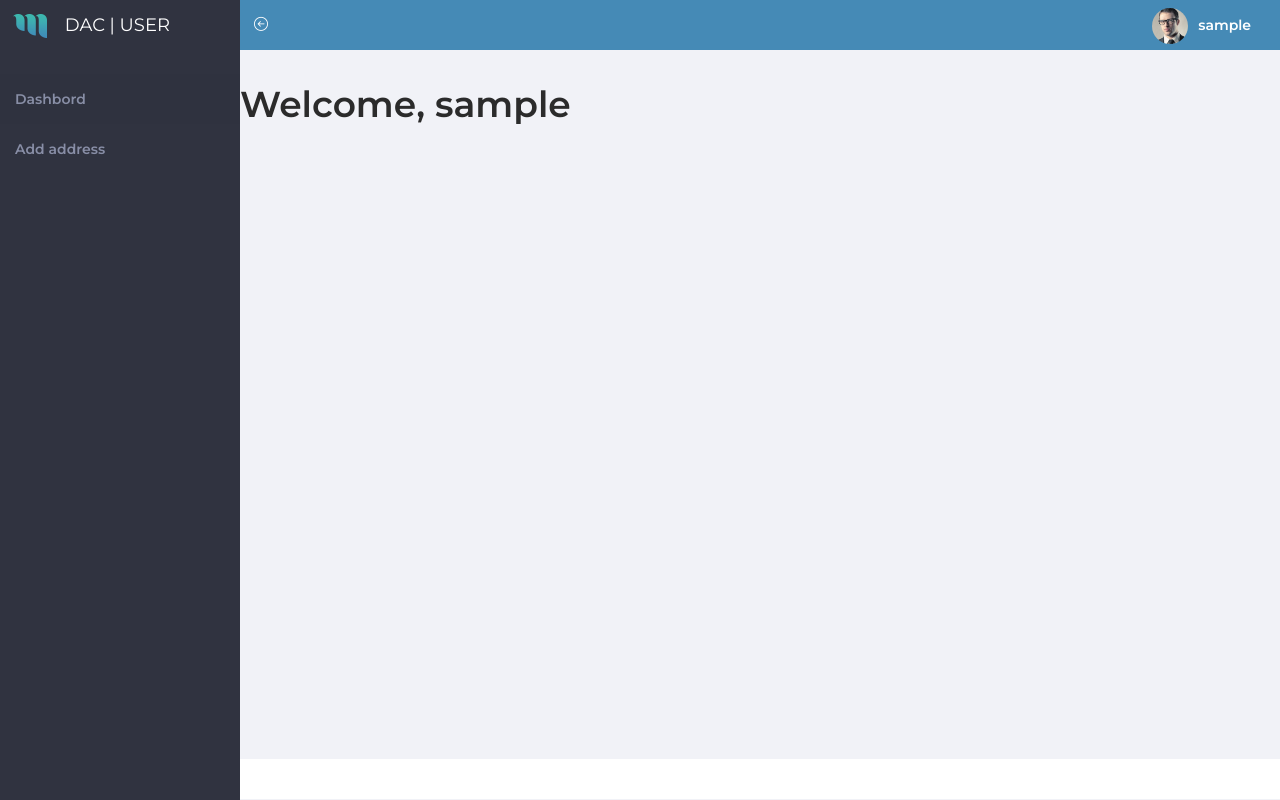
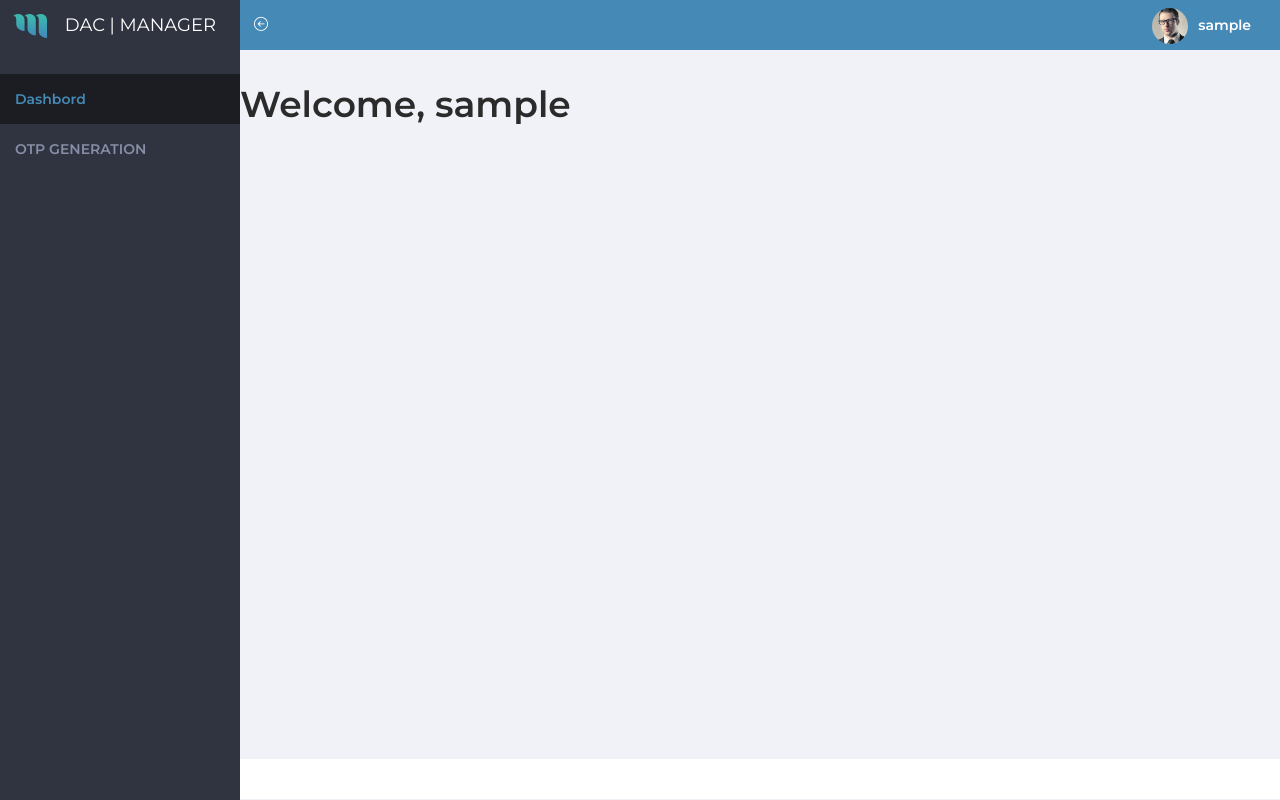
Before and after one commit to abhayruparel/sem-viii-ibm-g02-digital-access-code-generation, a PHP site: page /managerDashboard.php in a window 1280 px wide. Run offline with PHP 8.4, Linux system fonts and the light colour scheme; the visitor is signed in with stand-in values (Sample User, id 1); some web fonts are replaced.

Commit message:
manager: generate dashboard items  and fix redirect links

```diff
--- a/manager/managerHeader.php
+++ b/manager/managerHeader.php
@@ -4,7 +4,7 @@ session_start();
 
 // Check if the user is logged in, if not then redirect him to login page
 if (!isset($_SESSION["loggedin"]) || $_SESSION["loggedin"] !== true) {
-    header("location: user_login.php");
+    header("location: manager_login.php");
     exit;
 }
 ?>
@@ -47,7 +47,7 @@ if (!isset($_SESSION["loggedin"]) || $_SESSION["loggedin"] !== true) {
                     <div class="top-left-part">
                         <a class="logo" href="index.php"><b><img src="../assets/images/maple-icon.png"
                                     alt="Home"></b><span class="hidden-xs">
-                                <font>DAC | User</font>
+                                <font>DAC | Manager</font>
                             </span></a>
                     </div>
                     <ul class="nav navbar-top-links navbar-left">
@@ -89,13 +89,13 @@ if (!isset($_SESSION["loggedin"]) || $_SESSION["loggedin"] !== true) {
                             <!-- <b>Main Menu</b> -->
                         </li>
                         <li class="active">
-                            <a href="userDashboard.php" class="waves-effect"><b>Dashbord</b></a>
+                            <a href="managerDashboard.php" class="waves-effect"><b>Dashbord</b></a>
                         </li>
                         <!-- <li class="active">
                         <a href="display_admins.php" class="waves-effect"><b>Display Admin</b></a>
                     </li> -->
                         <li>
-                            <a href="collectAddress.php" class="waves-effect"><b>Add address</b></a>
+                            <a href="generate_otp.php" class="waves-effect"><b>OTP GENERATION</b></a>
                         </li>
                     </ul>
                 </div>
--- a/manager/managerSignUp.php
+++ b/manager/managerSignUp.php
@@ -14,7 +14,7 @@ if ($_SERVER["REQUEST_METHOD"] == "POST") {
     $userPassword = $_POST['password'];
     $confirmPassword = $_POST['confirm_password'];
     // first check if the user is already registered or not
-    $stmt = $con->prepare("SELECT * FROM user where email = ?");
+    $stmt = $con->prepare("SELECT * FROM manager where email = ?");
     $stmt->bind_param("s", $email);
 
     $stmt->execute();
@@ -254,7 +254,7 @@ if ($_SERVER["REQUEST_METHOD"] == "POST") {
                 </div>
                 <div class="form_wrap">
                     <div class="form_item">
-                        <p>if you have already registered then click: <a href="user_login.php">login</a></p>
+                        <p>if you have already registered then click: <a href="manager_login.php">login</a></p>
                     </div>
                 </div>
             </form>
```
